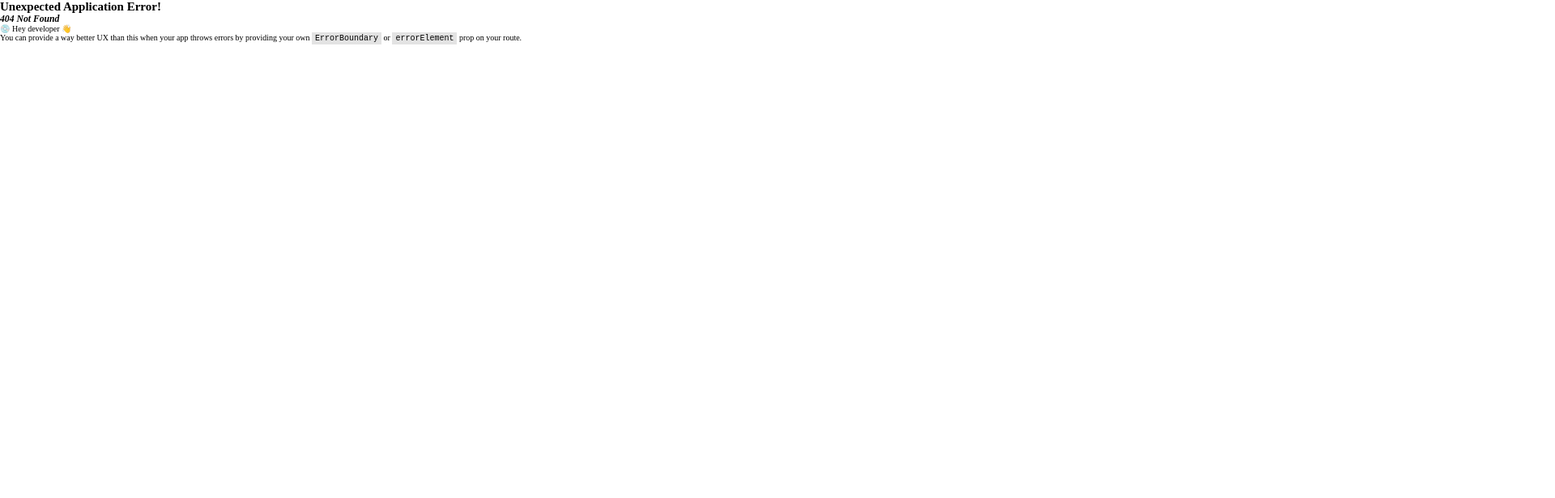
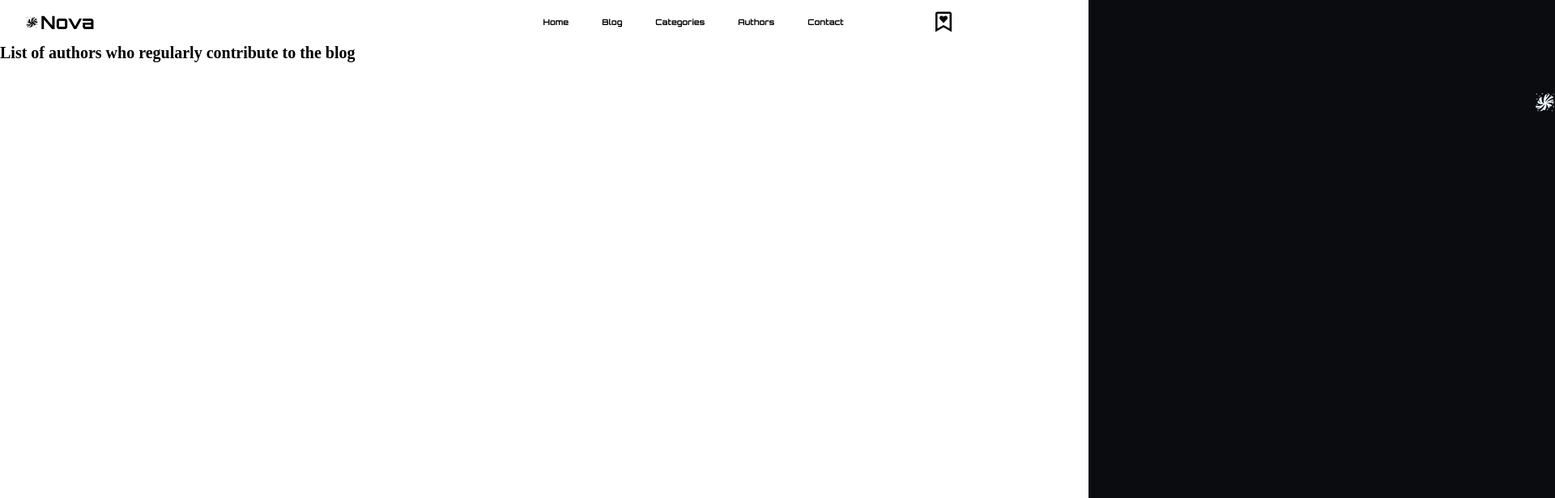
Before and after one commit to PC-Ngumoha/nova, a React (Vite) app: page /authors in a window 1280 px wide. Before the commit this address had no page. Shown: the top 616 px of the page at 81% size, 1920 px wide, since content can reach past the window. Built offline with nearby package versions, Linux system fonts and the light colour scheme.

Commit message:
Update: Setup app routing

```diff
--- a/src/App.tsx
+++ b/src/App.tsx
@@ -1,9 +1,12 @@
+import { Outlet } from 'react-router-dom';
+
 import { Navbar } from '@/components';
 
 function App() {
   return (
     <>
       <Navbar />
+      <Outlet />
     </>
   );
 }
--- a/src/components/Navbar.tsx
+++ b/src/components/Navbar.tsx
@@ -2,30 +2,37 @@ import { FC, useEffect, useState } from 'react';
 import { GiGalaxy } from 'react-icons/gi';
 import { CgMenuGridO } from 'react-icons/cg';
 import { IoCloseCircleOutline } from 'react-icons/io5';
+import { BiBookmarkHeart } from 'react-icons/bi';
+import { Link } from 'react-router-dom';
+
 import { concatClasses } from '@/utils/helpers';
-
 import classNames from '@/components/styles/Navbar.module.scss';
 
 const pageLinks = [
   {
     id: 1,
     name: 'Home',
+    url: '/',
   },
   {
     id: 2,
     name: 'Blog',
+    url: '/blog',
   },
   {
     id: 3,
     name: 'Categories',
+    url: '/categories',
   },
   {
     id: 4,
     name: 'Authors',
+    url: '/authors',
   },
   {
     id: 5,
     name: 'Contact',
+    url: '/contact',
   },
 ];
 
@@ -79,9 +86,13 @@ const SideBar = ({
       </div>
       <div className={classNames.pages}>
         {pageLinks.map((item) => (
-          <span key={item.id}>{item.name}</span>
+          <span key={item.id}>
+            <Link to={item.url}>{item.name}</Link>
+          </span>
         ))}
       </div>
+      {/* Wishlist Button */}
+      <BiBookmarkHeart className={classNames.wishlist} />
     </div>
   );
 };
@@ -104,9 +115,13 @@ const Navbar: FC = () => {
         </div>
         <ul className={classNames.pages}>
           {pageLinks.map((item) => (
-            <li key={item.id}>{item.name}</li>
+            <li key={item.id}>
+              <Link to={item.url}>{item.name}</Link>
+            </li>
           ))}
         </ul>
+        {/* Wishlist button */}
+        <BiBookmarkHeart className={classNames.wishlist} />
         <div className={classNames.menubar}>
           <CgMenuGridO onClick={() => open()} />
         </div>
--- a/src/components/styles/Navbar.module.scss
+++ b/src/components/styles/Navbar.module.scss
@@ -11,7 +11,7 @@
   align-items: center;
 
   .logo {
-    flex: 1;
+    flex: 3;
     display: flex;
     justify-content: center;
     align-items: center;
@@ -23,13 +23,24 @@
   }
 
   .pages {
-    flex: 1;
+    flex: 2;
     display: none;
     // display: flex;
     justify-content: space-around;
     align-items: center;
     list-style-type: none;
     font-weight: bold;
+
+    a {
+      text-decoration: none;
+      color: inherit;
+    }
+  }
+
+  .wishlist {
+    display: none;
+    flex: 1;
+    font-size: 3rem;
   }
 
   .menubar {
@@ -52,6 +63,10 @@
 
     .pages {
       display: flex;
+    }
+
+    .wishlist {
+      display: block;
     }
 
     .menubar {
@@ -78,7 +93,7 @@
 
   transition: all 1.2s cubic-bezier(0.25, 1, 0, 0.25);
 
-  transform: translateX(100%);
+  transform: translateX(105%);
 
   .closeButton {
     margin: 1rem 0;
@@ -107,6 +122,15 @@
     align-items: center;
     justify-content: space-evenly;
     font-size: 2rem;
+
+    a {
+      text-decoration: none;
+      color: inherit;
+    }
+  }
+
+  .wishlist {
+    font-size: 5rem;
   }
 }
 
--- a/src/index.scss
+++ b/src/index.scss
@@ -3,12 +3,17 @@
 * {
   margin: 0;
   padding: 0;
+  box-sizing: border-box;
 }
 
 html {
   font-size: 10px;
 }
 
+body {
+  overflow-x: hidden;
+}
+
 // h1 {
 //   font-family: $heading_font_stack;
 // }
--- /dev/null
+++ b/src/views/Authors.tsx
@@ -0,0 +1,7 @@
+import { FC } from 'react';
+
+const Authors: FC = () => {
+  return <h1>List of authors who regularly contribute to the blog</h1>;
+};
+
+export default Authors;
--- a/src/views/Blog.tsx
+++ b/src/views/Blog.tsx
@@ -0,0 +1,7 @@
+import { FC } from 'react';
+
+const Blog: FC = () => {
+  return <h1>Blogs we've written</h1>;
+};
+
+export default Blog;
--- /dev/null
+++ b/src/views/Categories.tsx
@@ -0,0 +1,7 @@
+import { FC } from 'react';
+
+const Categories: FC = () => {
+  return <h1>Categories we provide in the blog for our readers</h1>;
+};
+
+export default Categories;
--- /dev/null
+++ b/src/views/Contact.tsx
@@ -0,0 +1,7 @@
+import { FC } from 'react';
+
+const Contact: FC = () => {
+  return <h1>Contact us</h1>;
+};
+
+export default Contact;
--- a/src/views/Home.tsx
+++ b/src/views/Home.tsx
@@ -0,0 +1,7 @@
+import { FC } from 'react';
+
+const Home: FC = () => {
+  return <h1>Welcome to Nova</h1>;
+};
+
+export default Home;
--- /dev/null
+++ b/src/views/index.ts
@@ -0,0 +1,14 @@
+
+import Home from "./Home";
+import Blog from "./Blog";
+import Authors from "./Authors";
+import Categories from "./Categories";
+import Contact from './Contact';
+
+export {
+  Home,
+  Blog,
+  Authors,
+  Categories,
+  Contact
+};
```
Also changed, not shown: src/main.tsx (+23 -0 lines).
